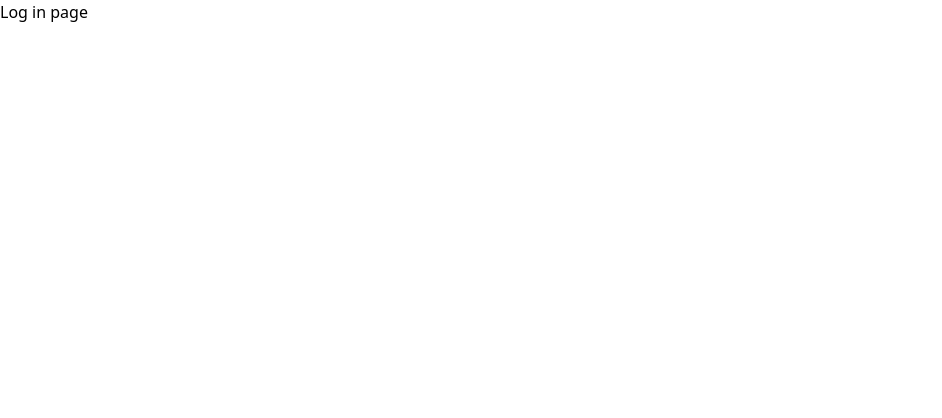
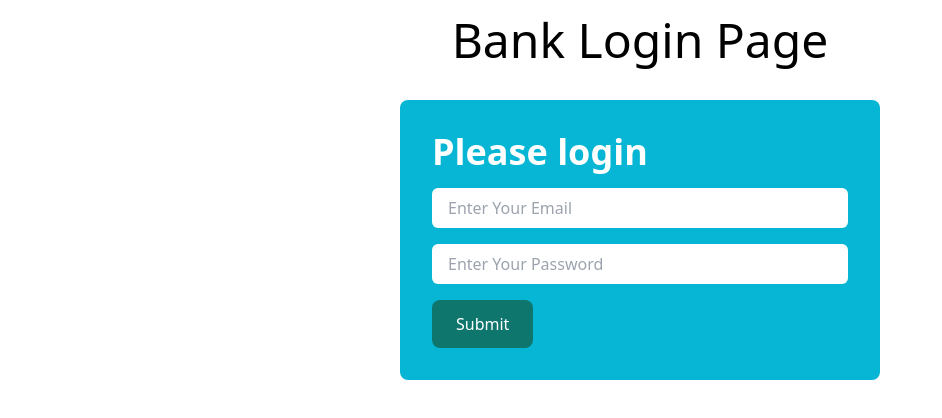
Before and after one commit to Shohanojjaman/simpleBank, a plain HTML site: page index.html in a window 1280 px wide. Shown: the whole page, without its empty margins (0-942 px from the left). Drawn offline with Linux system fonts and the light colour scheme.

Commit message:
Complete desing of the log in page.

```diff
--- a/index.html
+++ b/index.html
@@ -17,11 +17,21 @@
 </head>
 
 <body>
-    <header>
-        <h1>Log in page</h1>
+    <header class="py-4 container mx-auto">
+        <h1 class="text-5xl text-center">Bank Login Page</h1>
     </header>
-    <main>
-
+    <main class="container mx-auto flex justify-center items-center h-80">
+        <div id="loginFrom" class="bg-cyan-500 w-[480px] mx-auto p-8 text-white rounded-lg">
+            <h2 class="text-4xl font-bold">Please login</h2>
+            <div id="inputFields" class="space-y-4 mt-4">
+                <input type="email" name="email" id="email" placeholder="Enter your email"
+                    class="px-4 py-2 rounded-md placeholder:capitalize text-slate-600 w-full focus:outline-none">
+                <br>
+                <input type="password" name="password" id="password" placeholder="Enter your password"
+                    class="px-4 py-2 rounded-md placeholder:capitalize text-slate-600 w-full focus:outline-none">
+                <button type="submit" class="bg-teal-700 px-6 py-3 rounded-lg hover:bg-teal-900">Submit</button>
+            </div>
+        </div>
     </main>
     <footer>
 
```
Also changed, not shown: output/style.css.
